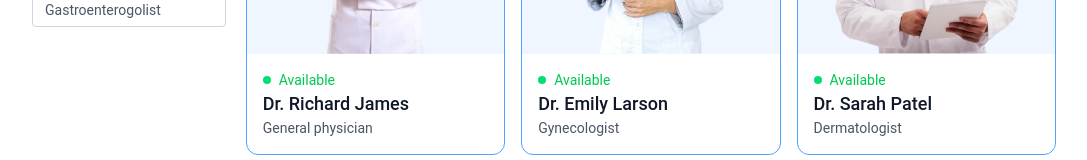
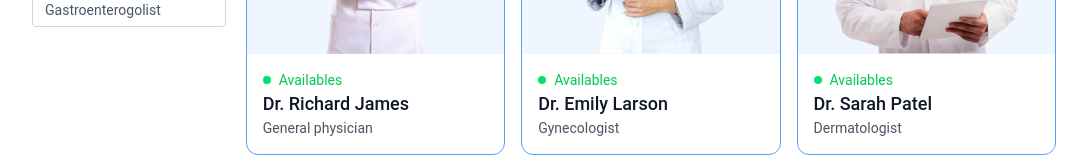
Before and after one commit to roshan-bajgain/Doctor_Appoinment_System_Front-end, a React (Vite) app: page /doctors in a window 1280 px wide. Shown: the part 355-515 px from the top of the page, without its empty margins (96-1183 px from the left). Built offline with nearby package versions, Linux system fonts and the light colour scheme.

Commit message:
Update css

```diff
--- a/src/pages/Doctors.jsx
+++ b/src/pages/Doctors.jsx
@@ -99,7 +99,7 @@ const Doctors = () => {
               <div className="p-4">
                 <div className="flex items-center gap-2 text-sm text-center text-green-500 ">
                   <p className="w-2 h-2 bg-green-400 rounded-full"></p>
-                  <p>Available</p>
+                  <p>Availables</p>
                 </div>
                 <p className="text-gray-900 text-lg font-medium">{item.name}</p>
                 <p className="text-gray-600 text-sm">{item.speciality}</p>
```
